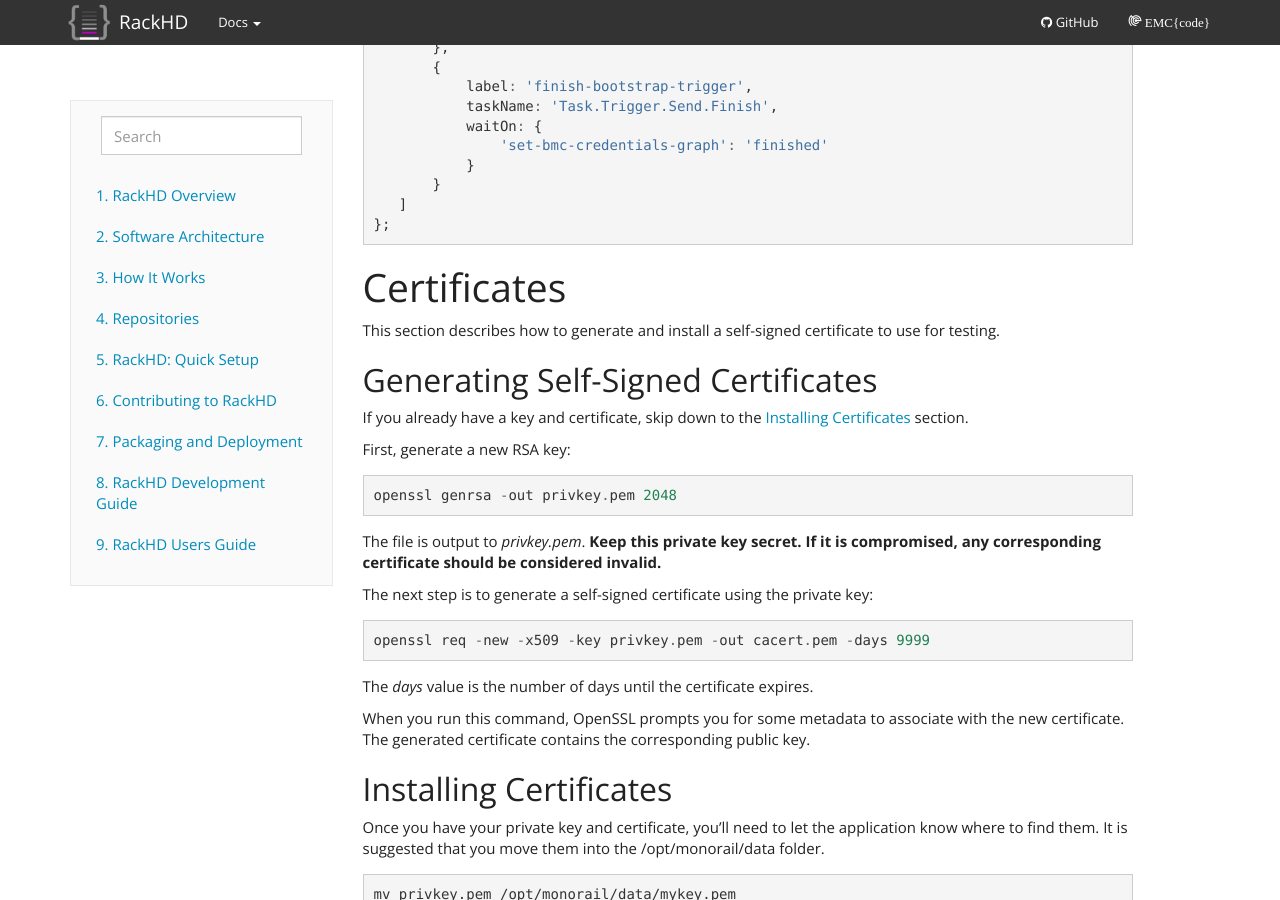
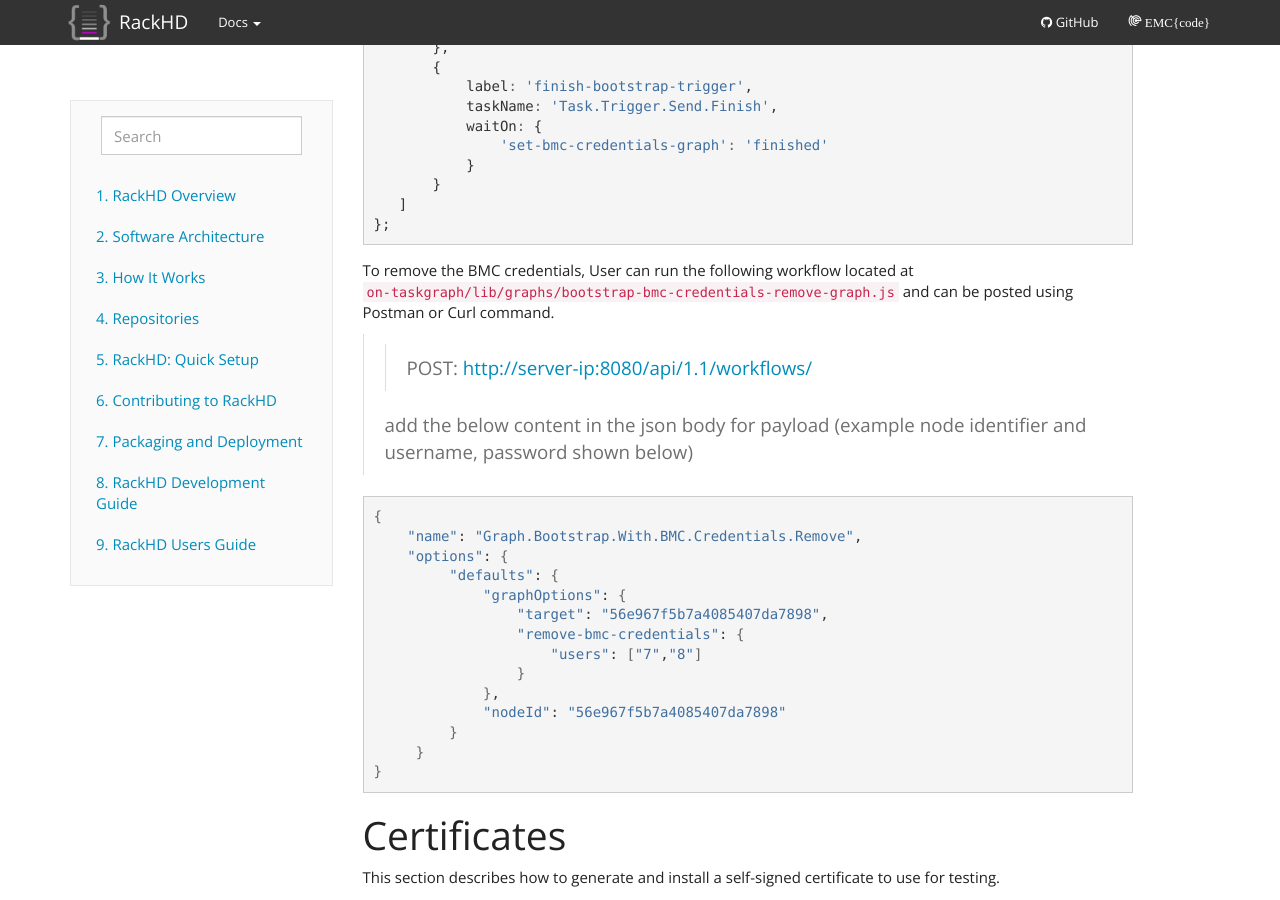
Before and after one commit to RackHD/docs, a Sphinx documentation site: the page built from docs/rackhd/configuration.rst, in a window 1280 px wide and 900 px high, scrolled down 8105 px. Built offline with Sphinx 7.4.7, drawn with Linux system fonts in a browser that asks for light colours.

Commit message:
Update BMC users configurations to include remove BMC credentials workflow

```diff
--- a/docs/rackhd/configuration.rst
+++ b/docs/rackhd/configuration.rst
@@ -435,6 +435,28 @@
     ]
  };
 
+To remove the BMC credentials, User can run the following workflow located at ``on-taskgraph/lib/graphs/bootstrap-bmc-credentials-remove-graph.js`` and can be posted using Postman or Curl command.
+
+    POST:        http://server-ip:8080/api/1.1/workflows/
+
+   add the below content in the json body for payload (example node identifier and username, password shown below)
+
+.. code-block:: shell
+
+   {
+       "name": "Graph.Bootstrap.With.BMC.Credentials.Remove",
+       "options": {
+            "defaults": {
+                "graphOptions": {
+                    "target": "56e967f5b7a4085407da7898",
+                    "remove-bmc-credentials": {
+                        "users": ["7","8"]
+                    }
+                },
+                "nodeId": "56e967f5b7a4085407da7898"
+            }
+        }
+   }
 
 
 Certificates
```
